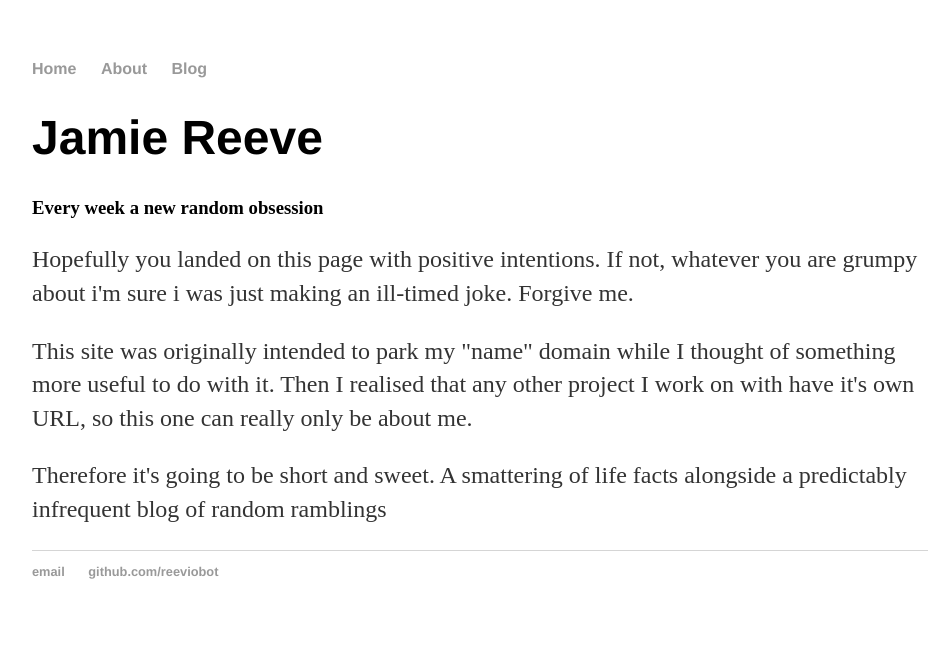
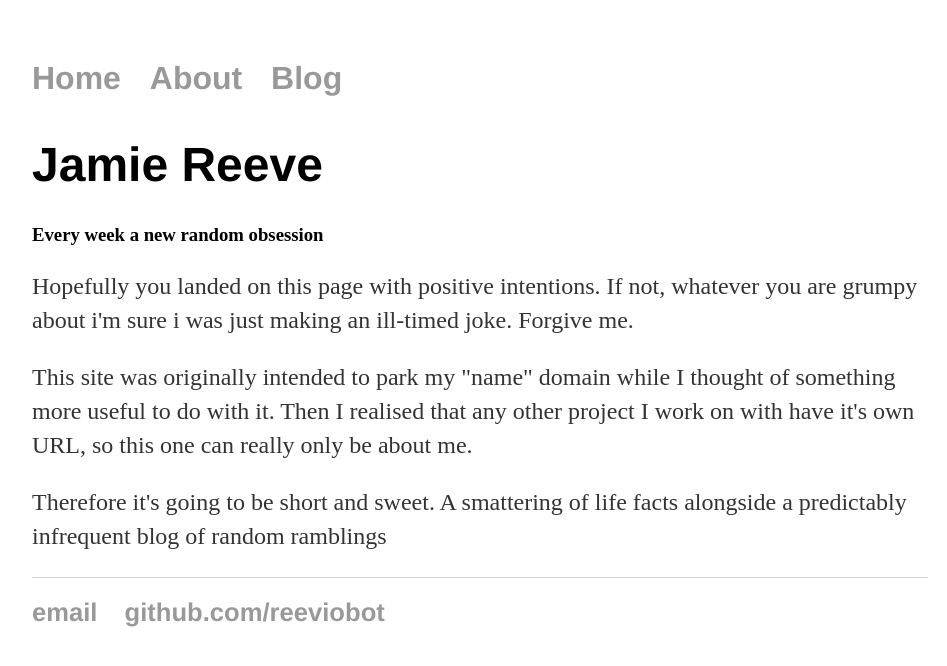
Before and after one commit to reeviobot/reeviobot.github.io, a Jekyll site: the page built from index.html, in a window 1280 px wide. Shown: the top 666 px of the page, without its empty margins (160-1107 px from the left). Built offline with Jekyll 4.4.1, drawn with Linux system fonts in a browser that asks for light colours.

Commit message:
Update main.css

```diff
--- a/css/main.css
+++ b/css/main.css
@@ -42,12 +42,12 @@ ul.posts li {
     list-style: none;
 }
 
-#blurb ul {
+ul {
     margin: 20px auto 40px;
     font-size: 2em;
 }
 
-#blurb ul li {
+ul li {
     list-style: none;
     padding: 1;
 }
```
